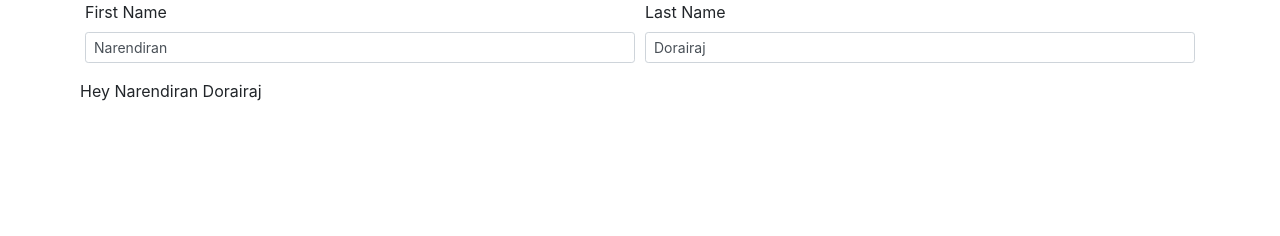
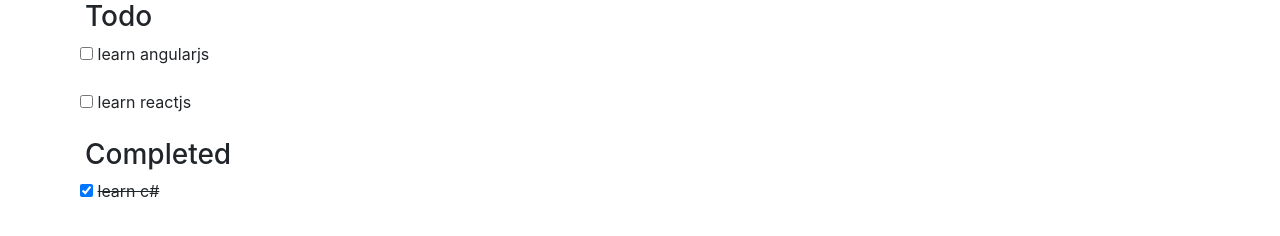
Before and after one commit to dnaren/todo-ngjs, a website: page index.html in a window 1280 px wide. Drawn offline with nearby package versions, Linux system fonts and the light colour scheme.

Commit message:
show pending vs completed todos using filters

```diff
--- a/index.html
+++ b/index.html
@@ -18,37 +18,31 @@
       href="styles/main.css"
     />
   </head>
-  <body ng-controller="homeController as vm">
+  <body>
     <div class="container">
-      <div class="form-row">
-        <div class="form-group col-sm-6">
-          <label for="firstName">
-            First Name
-          </label>
-          <input
-            id="firstName"
-            class="form-control form-control-sm"
-            type="text"
-            ng-model="vm.name.firstName"
-          />
+      <div ng-controller="homeController as vm">
+        <h3>Todo</h3>
+        <div
+          class="form-row"
+          ng-repeat="todo in vm.todos | filter : {'status' : false}"
+        >
+          <div class="form-group">
+            <input type="checkbox" ng-model="todo.status" />
+            <label>{{ todo.todoText }}</label>
+          </div>
         </div>
-        <div class="form-group col-sm-6">
-          <label for="lastName">
-            Last Name
-          </label>
-          <input
-            id="lastName"
-            class="form-control form-control-sm"
-            type="text"
-            ng-model="vm.name.lastName"
-          />
+        <h3>Completed</h3>
+        <div
+          class="form-row"
+          ng-repeat="todo in vm.todos | filter : {'status' : true}"
+        >
+          <div class="form-group">
+            <input type="checkbox" ng-model="todo.status" />
+            <del>{{ todo.todoText }}</del>
+          </div>
         </div>
       </div>
-      <div class="form-row">
-        Hey {{ vm.name.firstName }} {{ vm.name.lastName }}
-      </div>
     </div>
-
     <script
       src="https://stackpath.bootstrapcdn.com/bootstrap/4.3.1/js/bootstrap.min.js"
       integrity="sha384-JjSmVgyd0p3pXB1rRibZUAYoIIy6OrQ6VrjIEaFf/nJGzIxFDsf4x0xIM+B07jRM"
--- a/scripts/app.js
+++ b/scripts/app.js
@@ -2,7 +2,23 @@
   var app = angular.module('todo-ng', []);
 
   app.controller('homeController', function() {
-    this.vm = this;
-    this.vm.name = { firstName: 'Narendiran', lastName: 'Dorairaj' };
+    var vm = this;
+    vm.todos = [
+      {
+        id: 1,
+        todoText: 'learn angularjs',
+        status: false
+      },
+      {
+        id: 2,
+        todoText: 'learn reactjs',
+        status: false
+      },
+      {
+        id: 3,
+        todoText: 'learn c#',
+        status: true
+      }
+    ];
   });
 })();
```
